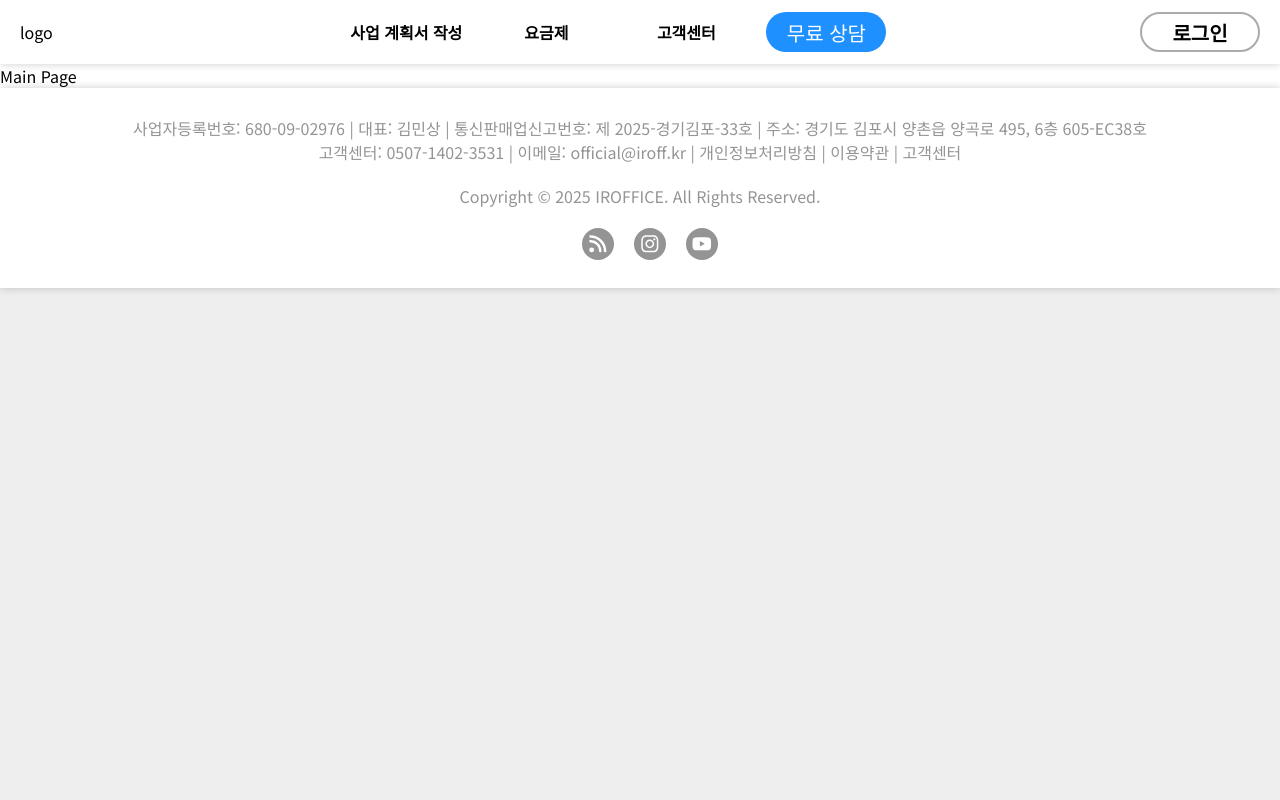
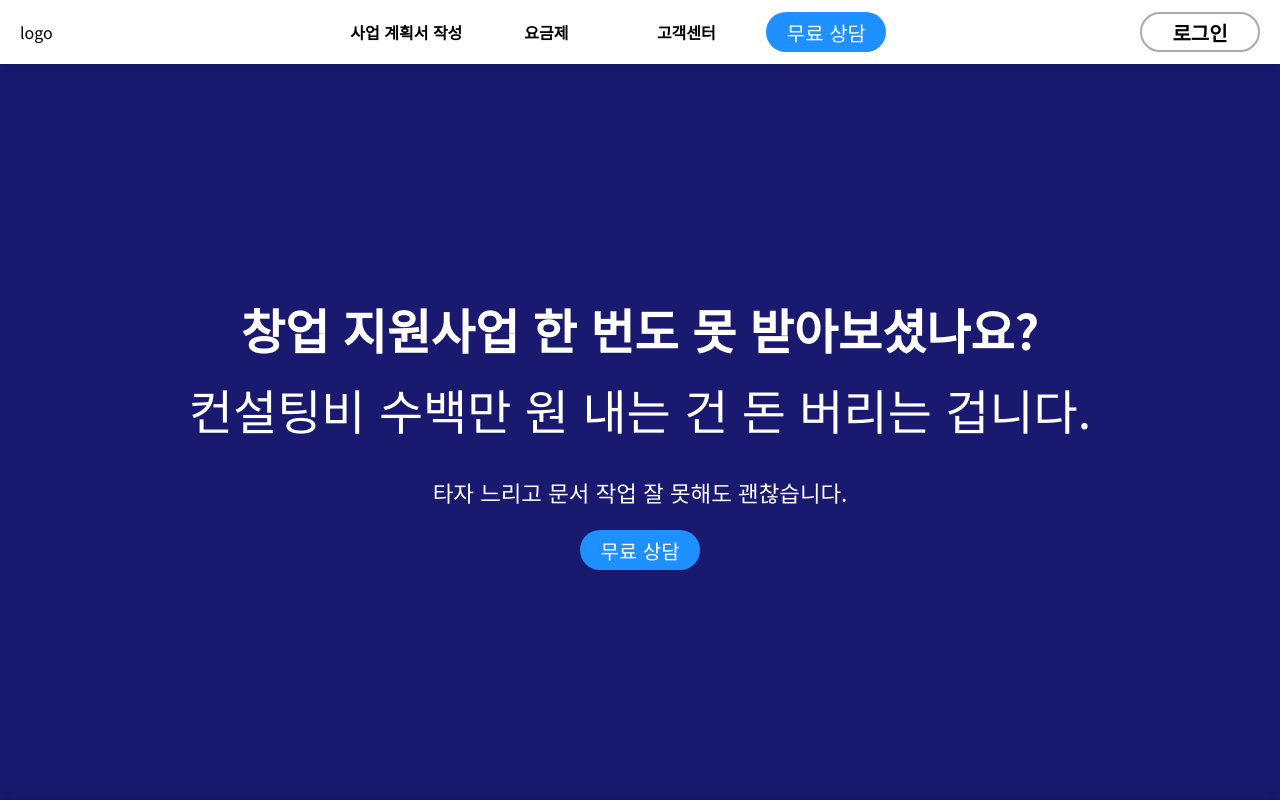
Before and after one commit to Iroff1/support-lab-frontend, a React app: page / in a window 1280 px wide. Shown: the top 800 px of the page. Built offline with nearby package versions, Linux system fonts and the light colour scheme.

Commit message:
feat: MainCoverBox 컴포넌트 추가

```diff
--- a/src/components/main/MainContents.tsx
+++ b/src/components/main/MainContents.tsx
@@ -1,5 +1,6 @@
 import Responsive from '@components/common/Responsive';
 import styled from 'styled-components';
+import MainCoverBox from './MainCoverBox';
 
 const MainContentsBlock = styled(Responsive)`
   padding: 0;
@@ -7,7 +8,11 @@ const MainContentsBlock = styled(Responsive)`
 `;
 
 const MainContents = () => {
-  return <MainContentsBlock>Main Page</MainContentsBlock>;
+  return (
+    <MainContentsBlock>
+      <MainCoverBox />
+    </MainContentsBlock>
+  );
 };
 
 export default MainContents;
--- /dev/null
+++ b/src/components/main/MainCoverBox.tsx
@@ -0,0 +1,46 @@
+import Button from '@components/common/Button';
+import styled from 'styled-components';
+
+const MainCoverBoxBlock = styled.div`
+  width: 100%;
+  height: calc(100vh - 64px);
+  background-color: #191970;
+  display: flex;
+  justify-content: center;
+  align-items: center;
+  flex-direction: column;
+  color: white;
+
+  h2 {
+    font-size: 3rem;
+    margin: 0;
+    margin-bottom: 10px;
+    &:nth-child(1) {
+      font-weight: 700;
+    }
+    &:nth-child(2) {
+      font-weight: 400;
+    }
+  }
+  p {
+    font-size: 1.4rem;
+  }
+`;
+
+const ConsultButton = styled(Button)`
+  border: 0;
+  background-color: dodgerblue;
+  color: white;
+`;
+
+const MainCoverBox = () => {
+  return (
+    <MainCoverBoxBlock>
+      <h2>창업 지원사업 한 번도 못 받아보셨나요?</h2>
+      <h2>컨설팅비 수백만 원 내는 건 돈 버리는 겁니다.</h2>
+      <p>타자 느리고 문서 작업 잘 못해도 괜찮습니다.</p>
+      <ConsultButton>무료 상담</ConsultButton>
+    </MainCoverBoxBlock>
+  );
+};
+export default MainCoverBox;
```
